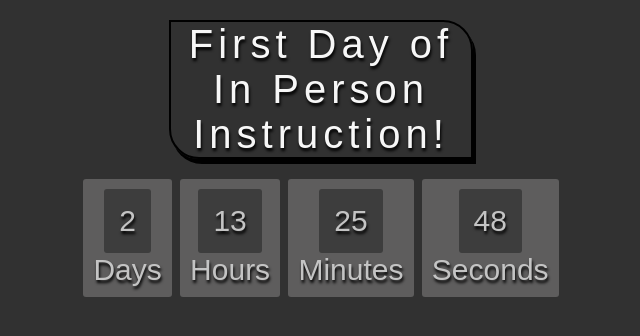
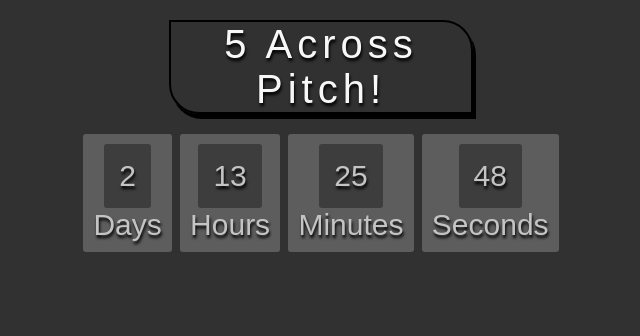
Before and after one commit to Sparkseric90/countdowntimer, a plain HTML site: page index.html in a window 1280 px wide. Shown: the whole page, without its empty margins (319-959 px from the left). Drawn offline with Linux system fonts and the light colour scheme.

Commit message:
final changes

```diff
--- a/index.html
+++ b/index.html
@@ -12,7 +12,7 @@
 <main>
 <body>
 
-    <h1>First Day of In Person Instruction!</h1>
+    <h1>5 Across Pitch!</h1>
     <div id="clockdiv">
       <div>
         <span class="days" id="day"></span>
```
